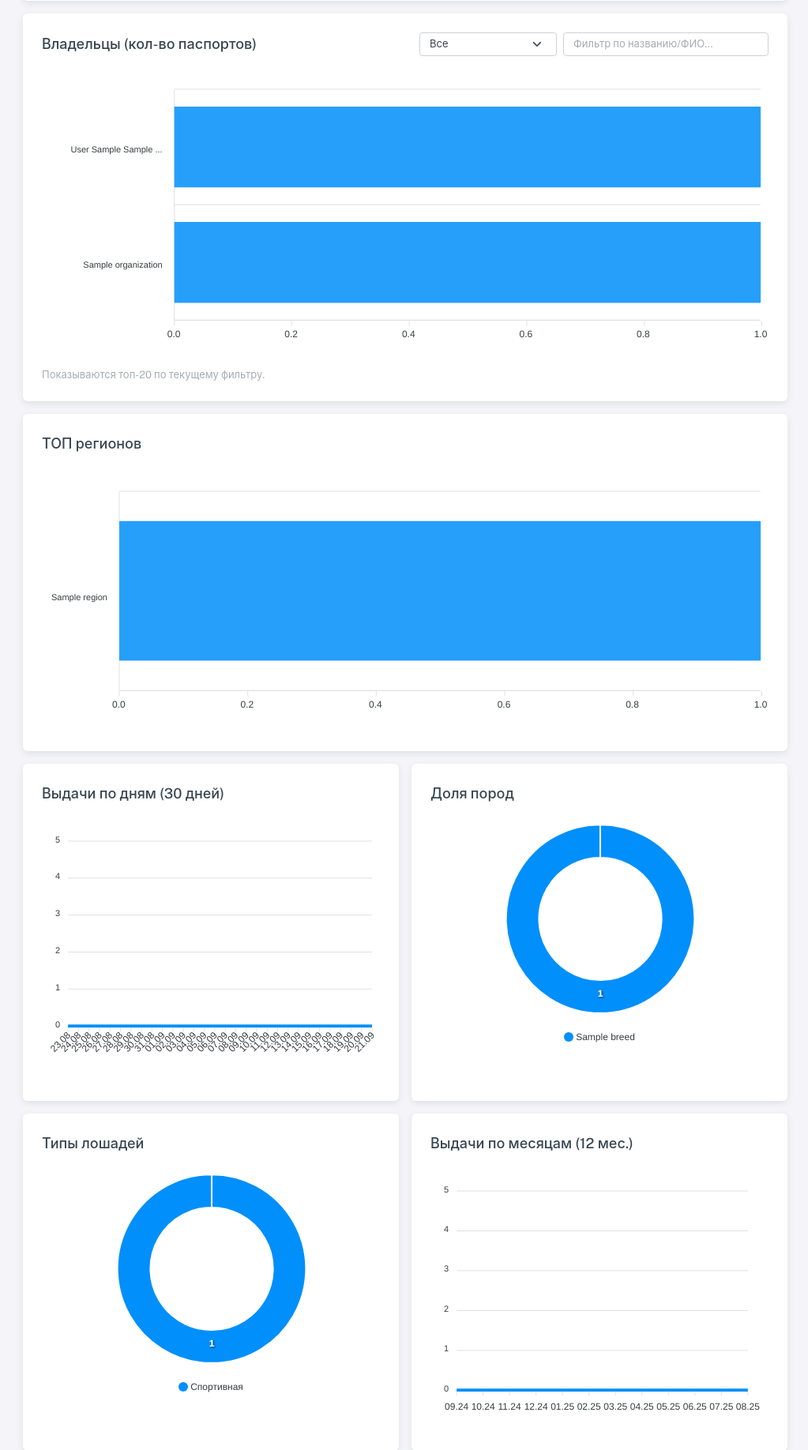
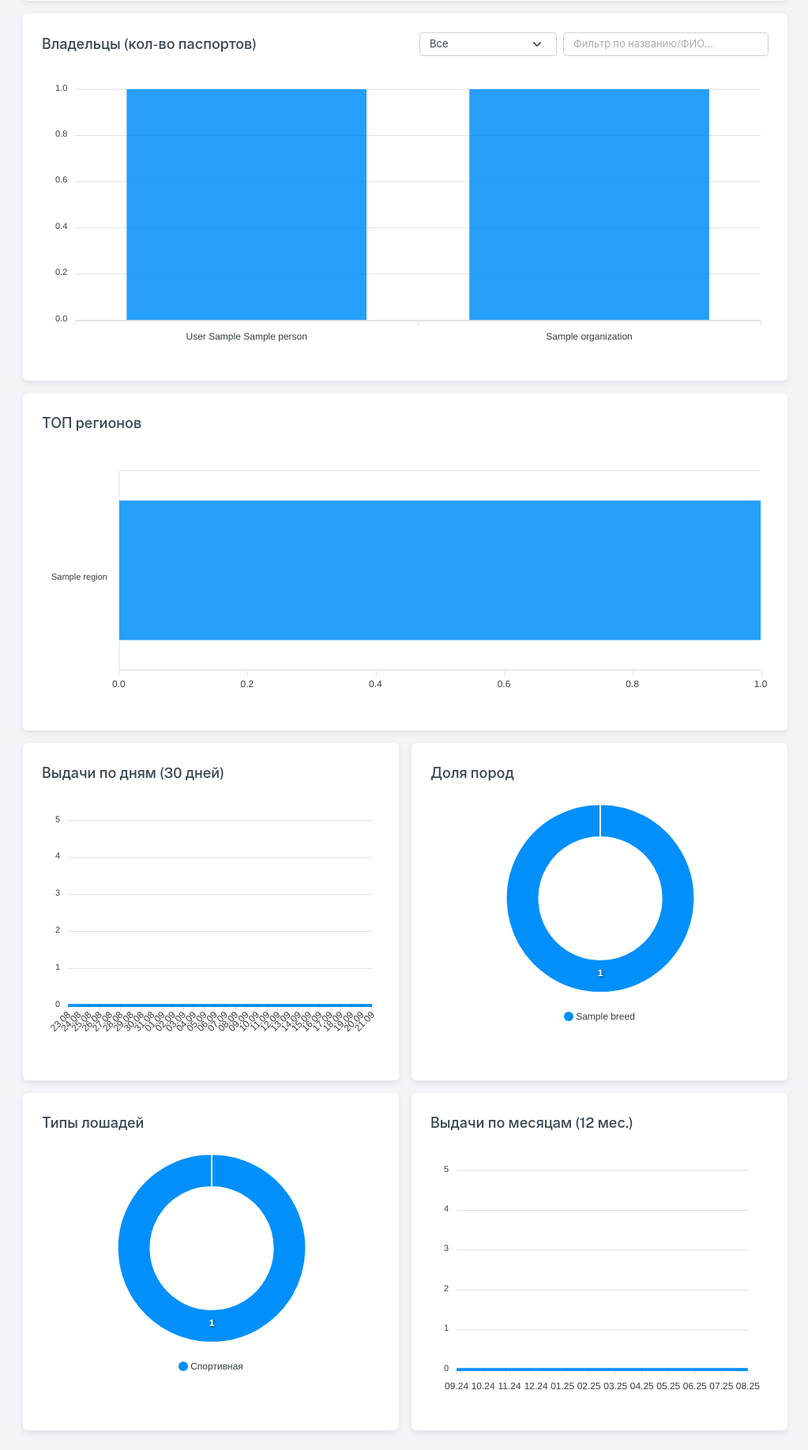
Before and after one commit to RizobekS/passport_registry, a Django app: page /dashboard/ in a window 1280 px wide. Shown: the part 1148-2984 px from the top of the page at 79% size, without its empty margins (257-1280 px from the left). Run offline with Django 5.2, Linux system fonts and the light colour scheme; tables that the repository leaves empty hold one stand-in row (values such as "Sample post"); some libraries are stand-ins or nearby versions.

Commit message:
changed the style for analytics dashboard

```diff
--- a/static/js/registry_dashboard.js
+++ b/static/js/registry_dashboard.js
@@ -107,7 +107,7 @@
       document.getElementById(mountId).innerHTML = '';
       chart = new ApexCharts(document.querySelector('#'+mountId), {
         chart: { type: 'bar', height: 360, toolbar: { show:false } },
-        plotOptions: { bar: { horizontal: true, borderRadius: 6 } },
+        plotOptions: { bar: { vertical: true, borderRadius: 6 } },
         series: [{ name: 'Паспорта', data }],
         xaxis: { categories: labels },
         dataLabels: { enabled: false },
--- a/templates/dashboard/registry_dashboard.html
+++ b/templates/dashboard/registry_dashboard.html
@@ -96,7 +96,6 @@
           </div>
         </div>
         <div id="chartOwners"></div>
-        <div class="text-muted small mt-2">Показываются топ-20 по текущему фильтру.</div>
       </div>
     </div>
   </div>
```
